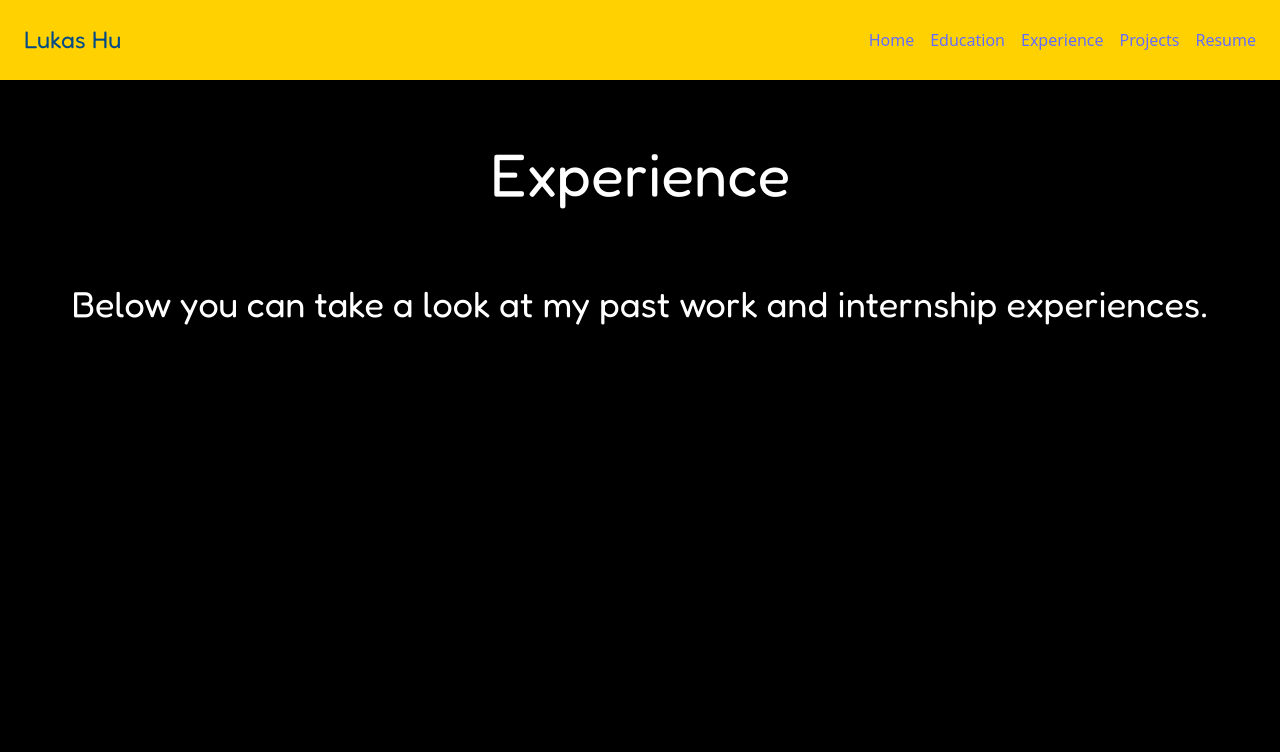
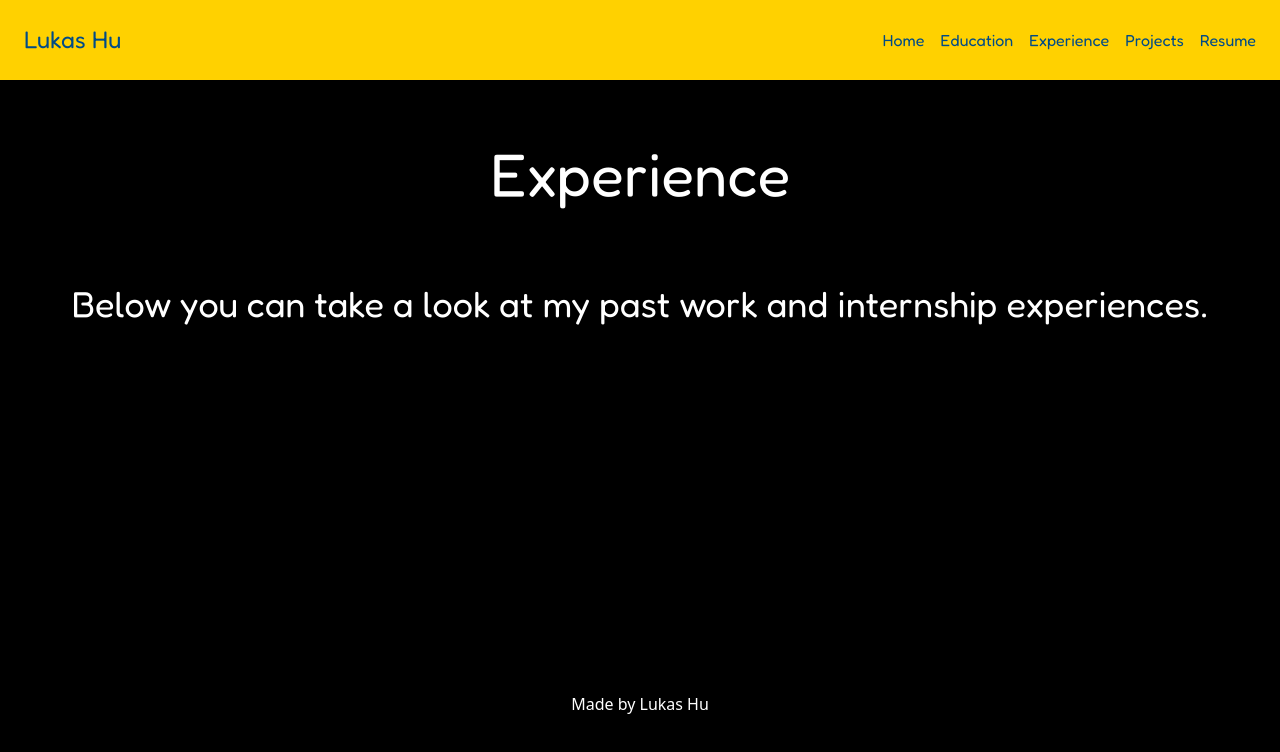
Before and after one commit to Lukas-L-Hu/Lukas-L-Hu.github.io, a React (Vite) app: page /Experience in a window 1280 px wide. Shown: the top 752 px of the page. Built offline with nearby package versions, Linux system fonts and the light colour scheme.

Commit message:
Standardized the navbar text coloring

```diff
--- a/src/components/Experience.jsx
+++ b/src/components/Experience.jsx
@@ -15,6 +15,12 @@ export default function Experience() {
             Below you can take a look at my past work and internship experiences.</motion.h2>
             <div className="grid grid-cols-1 sm:grid-cols-2 lg:grid-cols-3 gap-8 px-4 pb-24 text-center"></div>
         </div>
+        <div className="grid grid-cols-1 sm:grid-cols-2 lg:grid-cols-3 gap-8 px-4 pb-24 text-center">
+
+        </div>
+        <footer className="mb-2 flex flex-col items-center text-white">
+            <p>Made by Lukas Hu</p>
+        </footer>
         </>
     )
 }
--- a/src/components/Navbar.jsx
+++ b/src/components/Navbar.jsx
@@ -4,13 +4,13 @@ export default function Navbar() {
   return (
     <nav className="flex justify-between items-center p-6 bg-[#FFD100] text-white shadow-md max-w-full overflow-hidden">
       <div className="text-2xl font-fredoka text-[#004B87]">Lukas Hu</div>
-      <div className="space-x-4">
-        <Link to="/">Home</Link>
-        <Link to="/Education">Education</Link>
-        <Link to="/Experience">Experience</Link>
-        <Link to="/Projects">Projects</Link>
-        <Link to="/Resume">Resume</Link>
-      </div>
+     <div className="space-x-4 font-fredoka">
+      <Link to="/" className="text-[#004B87]">Home</Link>
+      <Link to="/Education" className="text-[#004B87]">Education</Link>
+      <Link to="/Experience" className="text-[#004B87]">Experience</Link>
+      <Link to="/Projects" className="text-[#004B87]">Projects</Link>
+      <Link to="/Resume" className="text-[#004B87]">Resume</Link>
+    </div>
     </nav>
   )
 }
```
